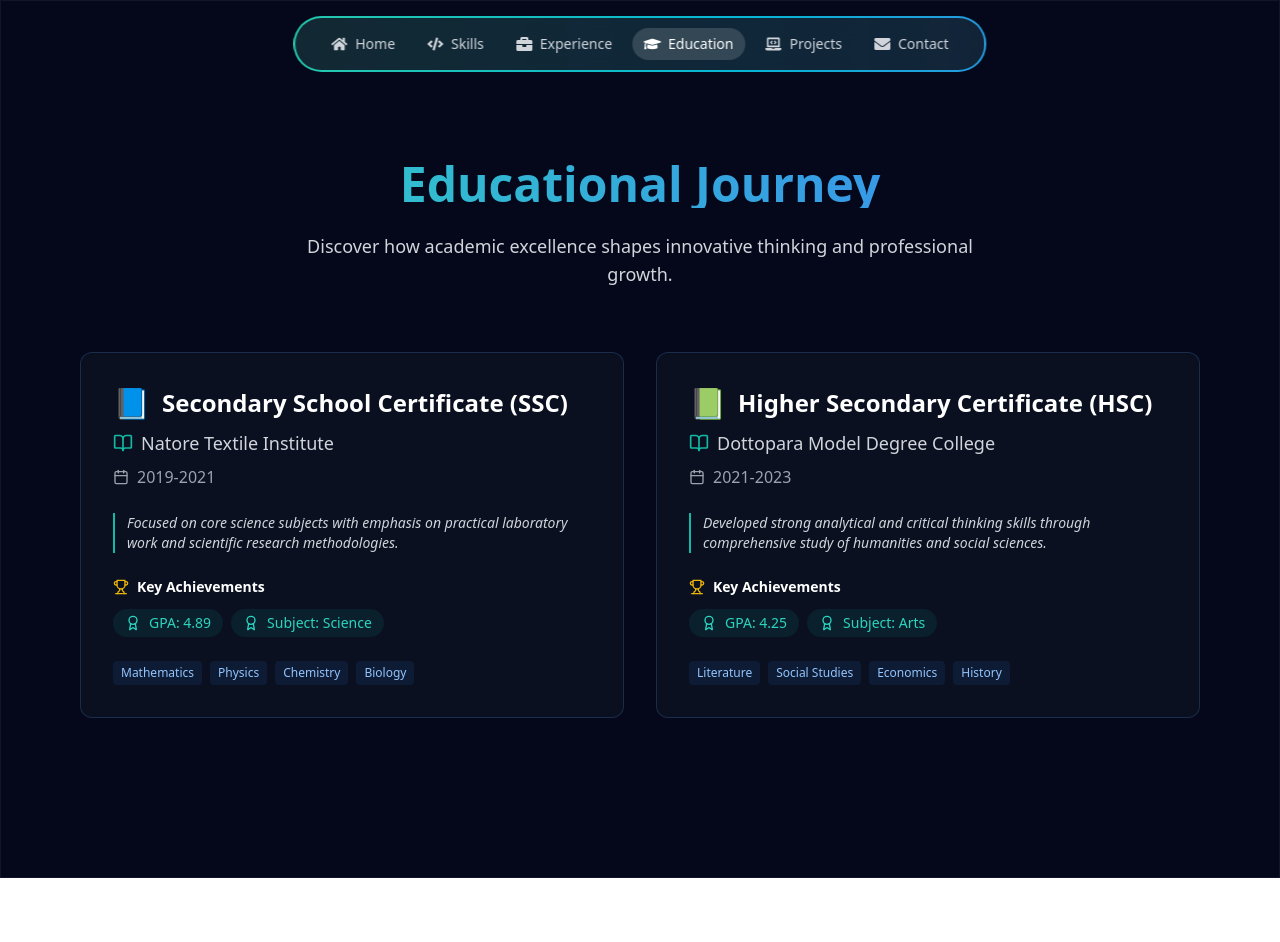
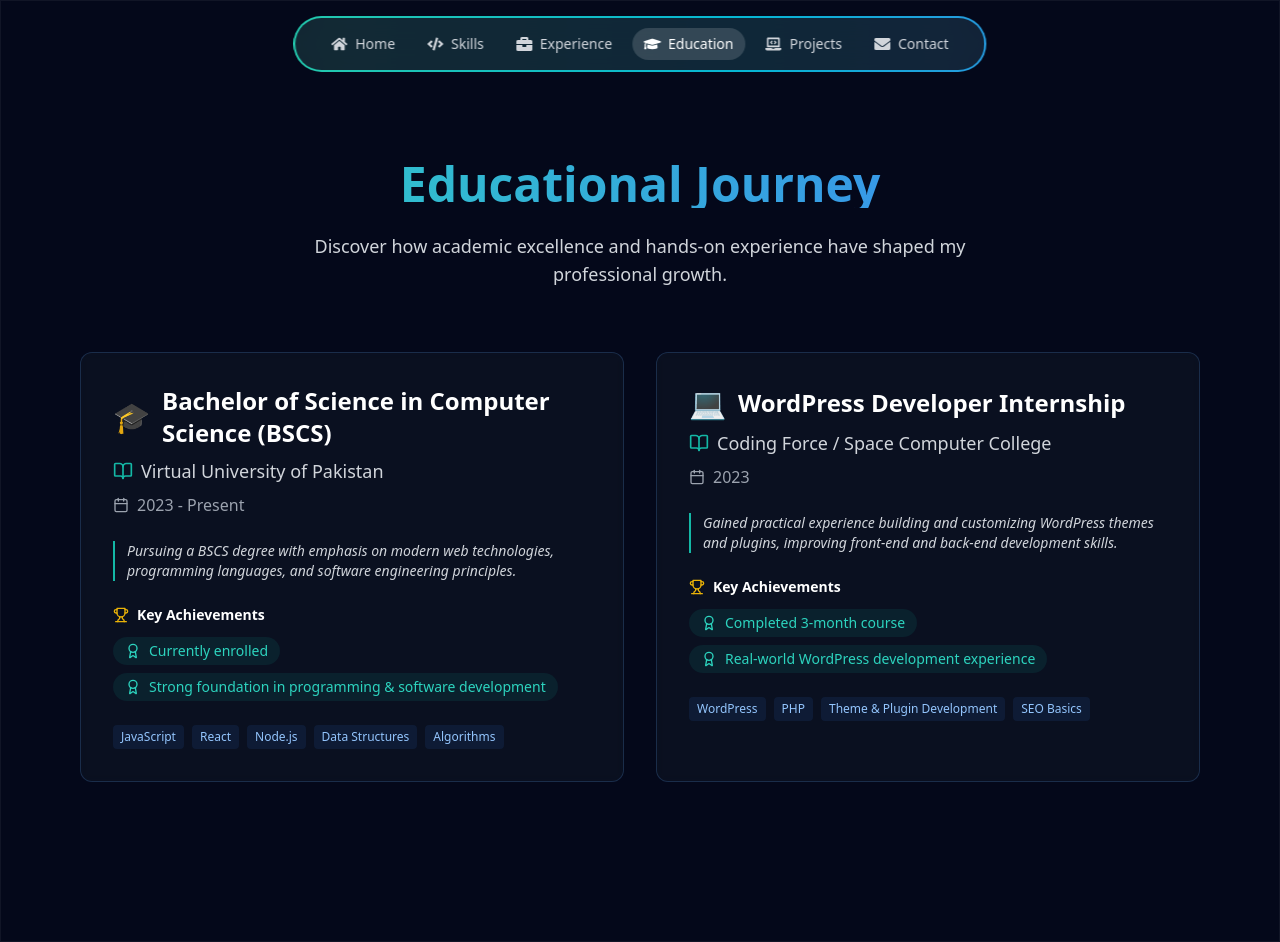
Before and after one commit to kaleemullahahsan/my-portfolio, a React (Vite) app: page /education in a window 1280 px wide. Before the commit the page ends 878 px from the top, so only its background shows below. Built offline with nearby package versions, Linux system fonts and the light colour scheme.

Commit message:
Updated about section and hero image

```diff
--- a/src/assets/css/index.css
+++ b/src/assets/css/index.css
@@ -198,6 +198,9 @@ pre[class*="language-"] {
     --chart-4: 280 65% 60%;
     --chart-5: 340 75% 55%;
   }
+  p{
+    @apply selection:bg-[#60a5fa] selection:text-white
+  }
 }
 
 @layer base {
--- a/src/pages/Education/Education.jsx
+++ b/src/pages/Education/Education.jsx
@@ -1,11 +1,8 @@
 import React, { useState } from "react";
-import EducationLoader from "@/components/ui/EducationLoader";
 import {
-  Star,
   Award,
   Calendar,
   BookOpen,
-  GraduationCap,
   Trophy,
 } from "lucide-react";
 import { motion } from "framer-motion";
@@ -15,24 +12,24 @@ const EducationSection = () => {
 
   const educationData = [
     {
-      degree: "Secondary School Certificate (SSC)",
-      school: "Natore Textile Institute",
-      mascot: "📘",
-      year: "2019-2021",
-      achievements: ["GPA: 4.89", "Subject: Science"],
-      skills: ["Mathematics", "Physics", "Chemistry", "Biology"],
+      degree: "Bachelor of Science in Computer Science (BSCS)",
+      school: "Virtual University of Pakistan",
+      mascot: "🎓",
+      year: "2023 - Present",
+      achievements: ["Currently enrolled", "Strong foundation in programming & software development"],
+      skills: ["JavaScript", "React", "Node.js", "Data Structures", "Algorithms"],
       description:
-        "Focused on core science subjects with emphasis on practical laboratory work and scientific research methodologies.",
+        "Pursuing a BSCS degree with emphasis on modern web technologies, programming languages, and software engineering principles.",
     },
     {
-      degree: "Higher Secondary Certificate (HSC)",
-      school: "Dottopara Model Degree College",
-      mascot: "📗",
-      year: "2021-2023",
-      achievements: ["GPA: 4.25", "Subject: Arts"],
-      skills: ["Literature", "Social Studies", "Economics", "History"],
+      degree: "WordPress Developer Internship",
+      school: "Coding Force / Space Computer College",
+      mascot: "💻",
+      year: "2023",
+      achievements: ["Completed 3-month course", "Real-world WordPress development experience"],
+      skills: ["WordPress", "PHP", "Theme & Plugin Development", "SEO Basics"],
       description:
-        "Developed strong analytical and critical thinking skills through comprehensive study of humanities and social sciences.",
+        "Gained practical experience building and customizing WordPress themes and plugins, improving front-end and back-end development skills.",
     },
   ];
 
@@ -40,9 +37,7 @@ const EducationSection = () => {
     hidden: { opacity: 0 },
     visible: {
       opacity: 1,
-      transition: {
-        staggerChildren: 0.2,
-      },
+      transition: { staggerChildren: 0.2 },
     },
   };
 
@@ -51,10 +46,7 @@ const EducationSection = () => {
     visible: {
       y: 0,
       opacity: 1,
-      transition: {
-        duration: 0.6,
-        ease: "easeOut",
-      },
+      transition: { duration: 0.6, ease: "easeOut" },
     },
   };
 
@@ -78,8 +70,7 @@ const EducationSection = () => {
             Educational Journey
           </h2>
           <p className="text-gray-300 max-w-2xl mx-auto text-lg">
-            Discover how academic excellence shapes innovative thinking and
-            professional growth.
+            Discover how academic excellence and hands-on experience have shaped my professional growth.
           </p>
         </motion.div>
 
@@ -94,9 +85,7 @@ const EducationSection = () => {
               key={index}
               variants={cardVariants}
               className={`relative border rounded-xl p-8 transition-all duration-300 bg-gray-900/50 backdrop-blur-sm ${
-                hoveredIndex === index
-                  ? "border-teal-500 scale-[1.02]"
-                  : "border-blue-400/20"
+                hoveredIndex === index ? "border-teal-500 scale-[1.02]" : "border-blue-400/20"
               }`}
               onMouseEnter={() => setHoveredIndex(index)}
               onMouseLeave={() => setHoveredIndex(null)}
@@ -105,9 +94,7 @@ const EducationSection = () => {
                 <div className="space-y-2">
                   <div className="flex items-center gap-3">
                     <span className="text-3xl">{edu.mascot}</span>
-                    <h3 className="text-2xl font-bold text-white">
-                      {edu.degree}
-                    </h3>
+                    <h3 className="text-2xl font-bold text-white">{edu.degree}</h3>
                   </div>
                   <p className="text-lg text-gray-300 flex items-center gap-2">
                     <BookOpen className="w-5 h-5 text-teal-500" />
@@ -119,9 +106,7 @@ const EducationSection = () => {
                   </p>
                 </div>
 
-                <p className="text-gray-300 text-sm italic border-l-2 border-teal-500 pl-3">
-                  {edu.description}
-                </p>
+                <p className="text-gray-300 text-sm italic border-l-2 border-teal-500 pl-3">{edu.description}</p>
 
                 <div className="space-y-3">
                   <h4 className="text-sm font-semibold text-white flex items-center gap-2">
@@ -143,10 +128,7 @@ const EducationSection = () => {
 
                 <div className="flex flex-wrap gap-2">
                   {edu.skills.map((skill, i) => (
-                    <span
-                      key={i}
-                      className="px-2 py-1 text-xs rounded bg-blue-500/10 text-blue-300"
-                    >
+                    <span key={i} className="px-2 py-1 text-xs rounded bg-blue-500/10 text-blue-300">
                       {skill}
                     </span>
                   ))}
--- a/src/pages/Experience/Experience.jsx
+++ b/src/pages/Experience/Experience.jsx
@@ -57,25 +57,25 @@ const ExperienceSection = () => {
       icon: Network,
       title: "WordPress Developer",
       company: "Fiverr",
-      period: "2019 - 2020",
+      period: "2022 - 2023",
       description:
         "Worked on developing and customizing WordPress websites for clients globally.",
     },
     {
       icon: Layers,
       title: "Junior Frontend Developer",
-      company: "Sera Programmer",
-      period: "2021 - 2023",
+      company: "Coding Force",
+      period: "2023 - Present",
       description:
         "Assisted in building and optimizing user interfaces with a focus on responsive and interactive designs.",
     },
     {
       icon: Code2,
-      title: "JavaScript Developer",
-      company: "OlovJS (Sera Programmer)",
+      title: "WordPress Developer",
+      company: "Coding Force",
       period: "2023 - Present",
       description:
-        "Contributed to developing JavaScript libraries and enhancing framework functionalities.",
+        "Develop and customize WordPress themes and plugins to build dynamic, responsive websites tailored to client needs.",
     },
   ];
 
--- a/src/pages/Hero/Hero.jsx
+++ b/src/pages/Hero/Hero.jsx
@@ -42,35 +42,35 @@ const GridBackground = () => {
 
 export default function Hero() {
   const words = [
-    "Full-Stack Developer & UI/UX Enthusiast",
-    "JavaScript Developer & Creator of Olova.js",
-    "Learning MARN Stack",
-    "Linux & GitHub for DevOps Enthusiast",
+    "WordPress Theme & Plugin Developer",
+    "Frontend Developer at Coding Force",
+    "BSCS Student at VU | Passionate Learner",
+    "Loves UI/UX & Digital Strategy",
   ];
 
   const [code] = useState(`
 const profile = {
-    name: 'Nazmul Hossain',
-    title: 'Full-Stack Developer | Cloud Enthusiast | Problem Solver',
+    name: 'Kaleemullah Ahsan',
+    title: 'Front-End Developer | WP Expert | BSCS Student',
     skills: [
-        'React', 'NextJS', 'Redux', 'Express',
-        'MySQL', 'MongoDB', 'Docker', 'AWS', 'TypeScript',
-        'GraphQL', 'Git', 'Linux', 'Discord Development'
+        'HTML', 'CSS', 'JavaScript', 'React',
+        'WordPress', 'ThemeDev', 'PluginDev',
+        'TailwindCSS', 'Bootstrap', 'Git', 'Figma'
     ],
     hardWorker: true,
     quickLearner: true,
     problemSolver: true,
-    yearsOfExperience: 4,
+    yearsOfExperience: 2.5,
     hireable: function() {
         return (
             this.hardWorker &&
             this.problemSolver &&
             this.skills.length >= 5 &&
-            this.yearsOfExperience >= 3
+            this.yearsOfExperience >= 2
         );
     }
 };
-  `);
+`);
 
   useEffect(() => {
     Prism.highlightAll();
@@ -211,8 +211,8 @@ const profile = {
               {/* Description */}
               <div className="relative mb-8 sm:mb-12 max-w-xl">
                 <p className="text-base sm:text-xl text-gray-300/90 leading-relaxed">
-                  JavaScript lover 🚀 | Front-end creator 🔧 | Crafting frameworks
-                  and coding the future 💻✨
+                  WordPress enthusiast 💡 | Frontend developer 🧠 | Blending
+                  design and code to create impactful experiences 🎯
                 </p>
               </div>
 
@@ -220,26 +220,27 @@ const profile = {
               <div className="flex flex-col sm:flex-row gap-4 sm:gap-6 animate__animated animate__fadeInUp animate__delay-2s">
                 {/* View Projects Button */}
                 <a
-                  href="https://github.com/seraprogrammer"
+                  href="https://github.com/kaleemullahahsan"
                   className="group relative inline-flex items-center justify-center gap-3 bg-gradient-to-r from-blue-500 to-teal-400 p-0.5 rounded-xl transition-all duration-300 hover:scale-105 hover:shadow-[0_0_2rem_-0.5rem_#60A5FA]"
                 >
                   <span className="block w-full px-6 sm:px-8 py-3 sm:py-4 rounded-[11px] bg-gray-900 transition-all duration-300 group-hover:bg-gradient-to-r group-hover:from-blue-500 group-hover:to-teal-400">
                     <span className="relative flex items-center justify-center gap-2 text-white font-medium">
-                      <span>Learn More</span>
+                      <span>View GitHub</span>
                       <i className="fas fa-arrow-right transform transition-all duration-300 group-hover:translate-x-1"></i>
                     </span>
                   </span>
                 </a>
 
                 {/* Contact Button */}
+
                 <a
-                  href="#"
+                  href="/Kaleemullah-Ahsan-Resume.pdf"
                   className="group relative inline-flex items-center justify-center gap-3 p-0.5 rounded-xl bg-gradient-to-r from-gray-800 to-gray-700 transition-all duration-300 hover:scale-105 hover:shadow-[0_0_2rem_-0.5rem_#60A5FA]"
                 >
                   <span className="block w-full px-6 sm:px-8 py-3 sm:py-4 rounded-[11px] bg-gray-900 border border-gray-700/50 transition-all duration-300 group-hover:bg-gradient-to-r group-hover:from-gray-800 group-hover:to-gray-700">
                     <span className="relative flex items-center justify-center gap-2 text-gray-300 font-medium group-hover:text-white">
-                      <span>Get Resume</span>
-                      <i className="fas fa-envelope transform transition-all duration-300 group-hover:rotate-12"></i>
+                      <span>Download Resume</span>
+                      <i className="fas fa-download transform transition-all duration-300 group-hover:rotate-12"></i>
                     </span>
                   </span>
                 </a>
--- a/src/pages/Projects/Projects.jsx
+++ b/src/pages/Projects/Projects.jsx
@@ -100,7 +100,7 @@ export default function Projects() {
   return (
     <ReactLenis root>
       <main className="bg-black" ref={container}>
-        <section className="text-white w-full bg-slate-950">
+        <section className="text-white w-full bg-slate-950 pt-44 md:pt-20">
           {projects.map((project, i) => {
             const targetScale = 1 - (projects.length - i) * 0.05;
             return (
--- a/src/pages/Skills/Skills.jsx
+++ b/src/pages/Skills/Skills.jsx
@@ -2,24 +2,16 @@ import React from "react";
 import { Card, CardContent } from "@/components/ui/card";
 import { Badge } from "@/components/ui/badge";
 import IconCloudDemo from "@/components/globe";
-import { Code2, Paintbrush, Database, Layout, Cpu, Cloud } from "lucide-react";
+import { Code2, Layout, Cpu } from "lucide-react";
 import {
   FaReact,
-  FaNodeJs,
-  FaPython,
-  FaDocker,
-  FaGitAlt,
-  FaLinux,
   FaFigma,
-  FaAws,
 } from "react-icons/fa";
 import {
   SiNextdotjs,
+  SiJavascript,
   SiTypescript,
   SiTailwindcss,
-  SiPostgresql,
-  SiMongodb,
-  SiGraphql,
   SiJest,
   SiWebpack,
   SiRedux,
@@ -30,7 +22,6 @@ import {
 import { TbBrandVscode } from "react-icons/tb";
 import { BsFileEarmarkCode, BsGrid1X2 } from "react-icons/bs";
 import { MdAnimation } from "react-icons/md";
-import { FcWorkflow } from "react-icons/fc";
 
 const SkillCard = ({ icon: Icon, title, skills, color }) => (
   <Card className="group relative overflow-hidden bg-gray-900/80 border-gray-700 hover:scale-[1.02] transition-all duration-300 hover:shadow-xl hover:shadow-blue-500/20">
@@ -73,12 +64,8 @@ const SkillsSection = () => {
       skills: [
         { name: "React", icon: <FaReact className="w-4 h-4 text-[#61DAFB]" /> },
         {
-          name: "Next.js",
-          icon: <SiNextdotjs className="w-4 h-4 text-white" />,
-        },
-        {
-          name: "TypeScript",
-          icon: <SiTypescript className="w-4 h-4 text-[#3178C6]" />,
+          name: "JavaScript",
+          icon: <SiJavascript className="w-4 h-4 text-yellow-400" />,
         },
         {
           name: "Tailwind CSS",
@@ -95,37 +82,6 @@ const SkillsSection = () => {
       ],
     },
     {
-      icon: Database,
-      title: "Backend Development",
-      color: "text-green-400",
-      skills: [
-        {
-          name: "Node.js",
-          icon: <FaNodeJs className="w-4 h-4 text-[#339933]" />,
-        },
-        {
-          name: "Python",
-          icon: <FaPython className="w-4 h-4 text-[#3776AB]" />,
-        },
-        {
-          name: "PostgreSQL",
-          icon: <SiPostgresql className="w-4 h-4 text-[#336791]" />,
-        },
-        {
-          name: "MongoDB",
-          icon: <SiMongodb className="w-4 h-4 text-[#47A248]" />,
-        },
-        {
-          name: "REST APIs",
-          icon: <BsGrid1X2 className="w-4 h-4 text-[#FF6C37]" />,
-        },
-        {
-          name: "GraphQL",
-          icon: <SiGraphql className="w-4 h-4 text-[#E10098]" />,
-        },
-      ],
-    },
-    {
       icon: Layout,
       title: "UI/UX Design",
       color: "text-purple-400",
@@ -134,34 +90,7 @@ const SkillsSection = () => {
         {
           name: "Responsive Design",
           icon: <Layout className="w-4 h-4 text-[#38B2AC]" />,
-        },
-        {
-          name: "Wireframing",
-          icon: <BsGrid1X2 className="w-4 h-4 text-[#9CA3AF]" />,
-        },
-        {
-          name: "Prototyping",
-          icon: <MdAnimation className="w-4 h-4 text-[#F59E0B]" />,
-        },
-      ],
-    },
-    {
-      icon: Cloud,
-      title: "Cloud & DevOps",
-      color: "text-orange-400",
-      skills: [
-        { name: "AWS", icon: <FaAws className="w-4 h-4 text-[#FF9900]" /> },
-        {
-          name: "Docker",
-          icon: <FaDocker className="w-4 h-4 text-[#2496ED]" />,
-        },
-        { name: "CI/CD", icon: <FcWorkflow className="w-4 h-4" /> },
-        {
-          name: "Kubernetes",
-          icon: <BsGrid1X2 className="w-4 h-4 text-[#326CE5]" />,
-        },
-        { name: "Git", icon: <FaGitAlt className="w-4 h-4 text-[#F05032]" /> },
-        { name: "Linux", icon: <FaLinux className="w-4 h-4 text-[#FCC624]" /> },
+        }
       ],
     },
     {
@@ -173,55 +102,22 @@ const SkillsSection = () => {
           name: "VS Code",
           icon: <TbBrandVscode className="w-4 h-4 text-[#007ACC]" />,
         },
-        { name: "Jest", icon: <SiJest className="w-4 h-4 text-[#C21325]" /> },
-        {
-          name: "Webpack",
-          icon: <SiWebpack className="w-4 h-4 text-[#8DD6F9]" />,
-        },
-        { name: "Redux", icon: <SiRedux className="w-4 h-4 text-[#764ABC]" /> },
-        {
-          name: "Firebase",
-          icon: <SiFirebase className="w-4 h-4 text-[#FFCA28]" />,
-        },
         { name: "Vercel", icon: <SiVercel className="w-4 h-4 text-white" /> },
         { name: "Vite", icon: <SiVite className="w-4 h-4 text-[#646CFF]" /> },
-      ],
-    },
-    {
-      icon: Paintbrush,
-      title: "Creative Skills",
-      color: "text-yellow-400",
-      skills: [
-        {
-          name: "UI Animation",
-          icon: <MdAnimation className="w-4 h-4 text-[#FF4081]" />,
-        },
-        {
-          name: "SVG Animation",
-          icon: <MdAnimation className="w-4 h-4 text-[#00C853]" />,
-        },
-        {
-          name: "3D Modeling",
-          icon: <Cpu className="w-4 h-4 text-[#7C4DFF]" />,
-        },
-        {
-          name: "Motion Graphics",
-          icon: <MdAnimation className="w-4 h-4 text-[#FF6D00]" />,
-        },
       ],
     },
   ];
 
   return (
-    <main className="pt-15 lg:pt-0 text-white min-h-screen bg-[#04081A] relative">
+    <main className="pt-16 lg:pt-0 text-white min-h-screen bg-[#04081A] relative">
       {/* Grid Background */}
       <div className="absolute inset-0 bg-grid-pattern opacity-20 pointer-events-none"></div>
 
       <section className="container mx-auto px-4 py-11 relative z-10">
-        <div className="flex justify-center items-center ">
+        <div className="flex justify-center items-center">
           <IconCloudDemo />
         </div>
-        <div className="grid grid-cols-1 md:grid-cols-2 lg:grid-cols-3 gap-8">
+        <div className="grid grid-cols-1 md:grid-cols-2 lg:grid-cols-3 gap-8 mt-10">
           {skillCategories.map((category, index) => (
             <SkillCard
               key={index}
```
Also changed, not shown: src/pages/Contact/Contact.jsx (+4 -4 lines), 1 other file (tests, documents, lock files or other folders).
